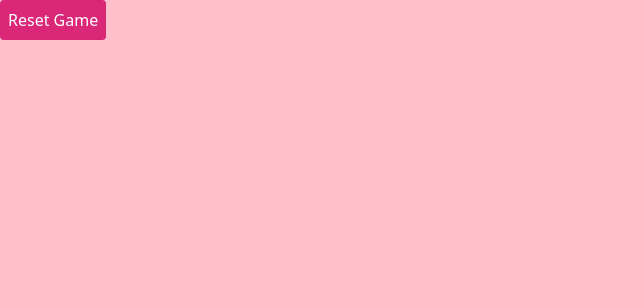
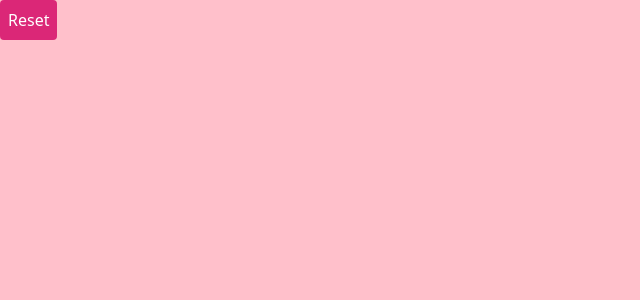
Before and after one commit to CogappLabs/art-of-attraction, a Next.js app: page /Reset in a window 1280 px wide. Shown: the top 300 px of the page, without its empty margins (0-640 px from the left). Built offline with nearby package versions, Linux system fonts and the light colour scheme.

Commit message:
General tidy up

```diff
--- a/pages/ArtworkGrid.js
+++ b/pages/ArtworkGrid.js
@@ -4,7 +4,7 @@ import Reset from './Reset'
 import { AppStateContext } from './AppState'
 
 const ArtworkGrid = () => {
-    const { artworks, inProgress, setInProgress, remainingQuestions, setRemainingQuestions, revealImage, setRevealImage, buttonDisabled, setButtonDisabled, reset, setReset, hideReset, setHideReset } = useContext(AppStateContext);
+    const { artworks, inProgress, revealImage, setRevealImage, reset, hideReset } = useContext(AppStateContext);
     const baseUrl = "https://www.nga.gov/collection/art-object-page";
 
     const updateItemInRevealImage = (index, value) => {
--- a/pages/FinalChoice.js
+++ b/pages/FinalChoice.js
@@ -2,7 +2,7 @@ import { useState, useContext } from 'react';
 import { AppStateContext } from './AppState'
 
 const FinalChoice = () => {
-    const { inProgress, revealImage, setRevealImage, buttonDisabled, setButtonDisabled, reset, setReset, hideReset, setHideReset } = useContext(AppStateContext);
+    const { inProgress, setRevealImage, buttonDisabled, setButtonDisabled, setHideReset } = useContext(AppStateContext);
     const [finalChoice, setFinalChoice] = useState('');
 
     const finalOptions = ['Number 1', 'Number 2', 'Number 3'];
--- a/pages/Reset.js
+++ b/pages/Reset.js
@@ -2,7 +2,7 @@ import { useState, useContext } from 'react';
 import { AppStateContext } from './AppState'
 
 const Reset = () => {
-    const { revealImage, setRevealImage, remainingQuestions, setRemainingQuestions, reset, setReset, hideReset, setHideReset } = useContext(AppStateContext);
+    const { setRevealImage, setRemainingQuestions, setReset, setHideReset } = useContext(AppStateContext);
 
     const handleSubmit = (event) => {
         event.preventDefault();
@@ -15,7 +15,7 @@ const Reset = () => {
 
     return (
         <form onSubmit={handleSubmit}>
-            <button className="rounded bg-pink-600 text-white p-2 hover:bg-pink-800">Reset Game</button>
+            <button className="rounded bg-pink-600 text-white p-2 hover:bg-pink-800">Reset</button>
         </form>
     );
 
```
